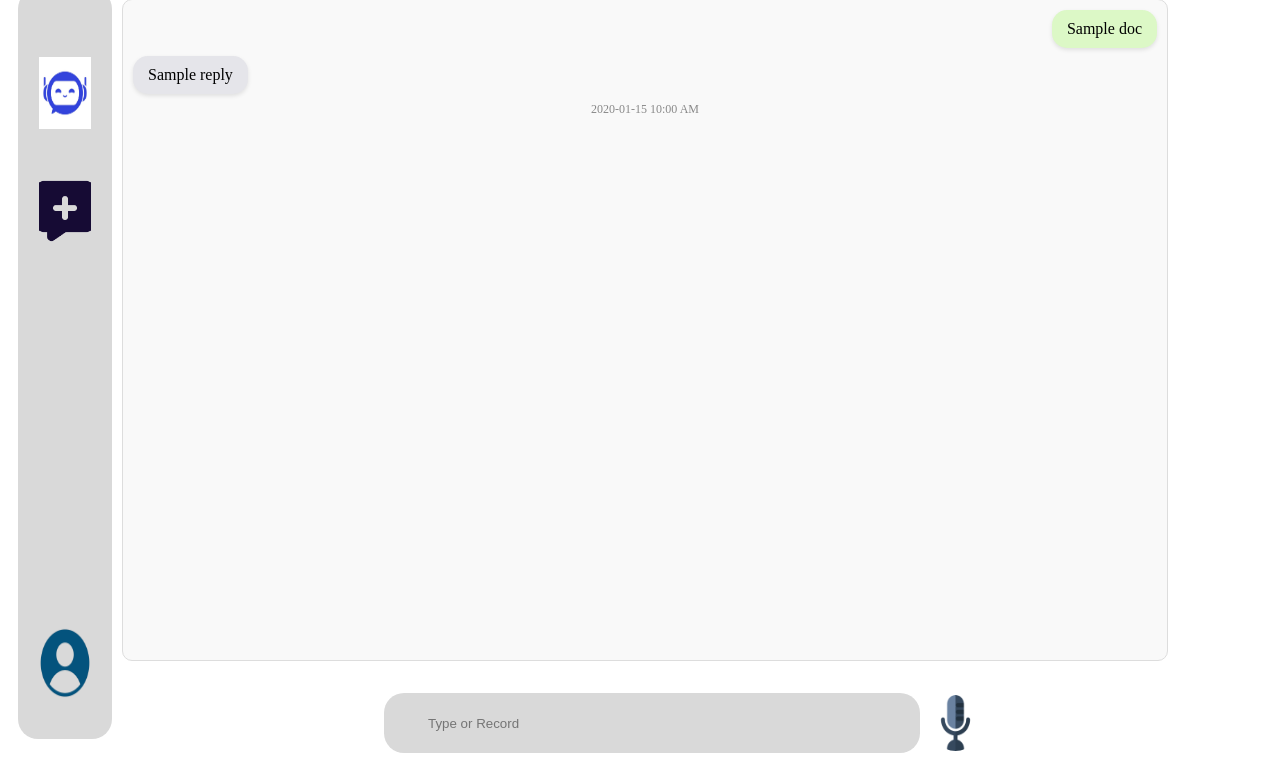
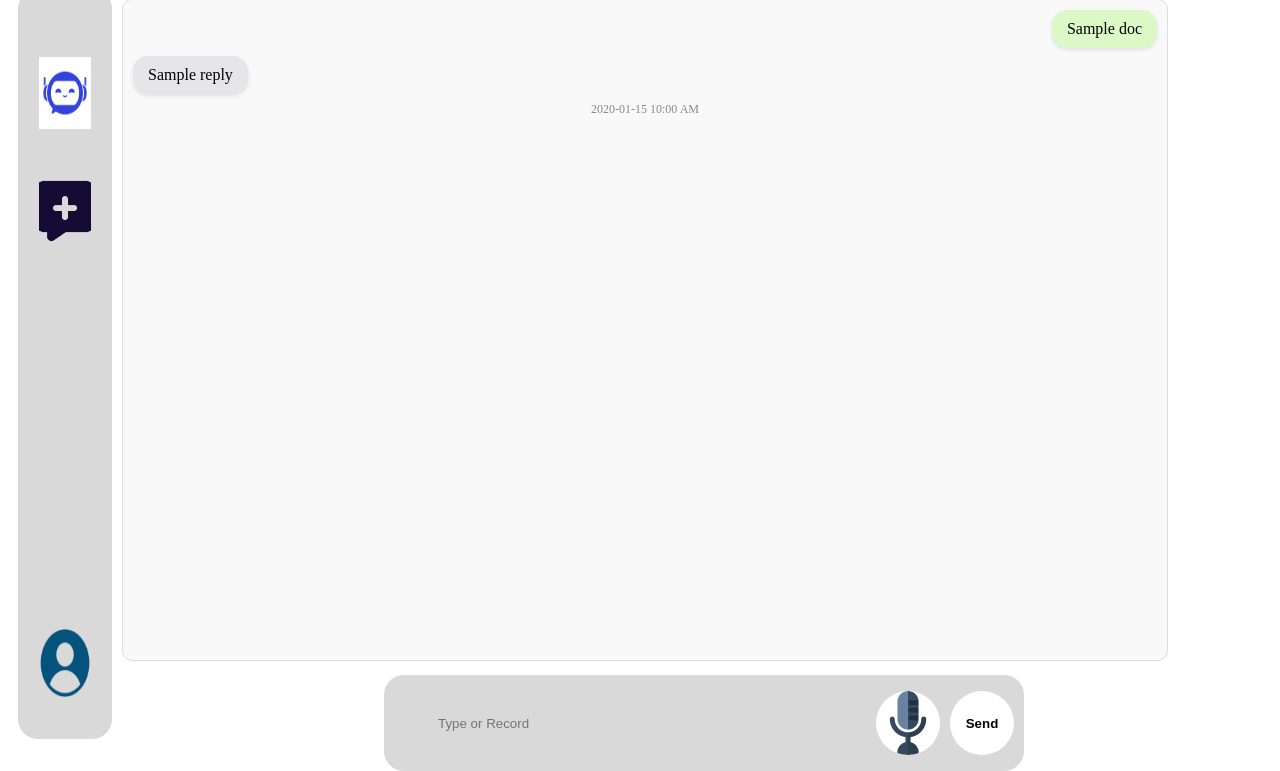
Before and after one commit to Redinferno1736/Jarvis, a Flask app: template templates/jip.html in a window 1280 px wide. Shown: the part 29-800 px from the top of the page. Run offline with Flask 3, Linux system fonts and the light colour scheme; the template is opened without the code that fills it: most values are stand-ins (such as "Sample title", 1, 10 or a date in 2020); parts of the project's set-up code (start-up, migrations or seed data) failed here and were passed over.

Commit message:
Added Send button

```diff
--- a/main.py
+++ b/main.py
@@ -1,6 +1,6 @@
 import os
 import io
-from flask import Flask, redirect, url_for, jsonify, session, request, render_template, flash, send_file, url_for
+from flask import Flask, redirect, url_for, jsonify, session, request, render_template, flash, send_file, url_for,Response
 from authlib.integrations.flask_client import OAuth
 from dotenv import load_dotenv
 from pymongo import MongoClient
@@ -12,10 +12,12 @@ from slugify import slugify
 import gridfs
 from pydub import AudioSegment
 import speech_recognition as sr
+from gtts import gTTS
+from google.cloud import texttospeech
 
 load_dotenv()
 
-AudioSegment.converter = os.path.abspath("ffmpeg/ffmpeg")
+# AudioSegment.converter = os.path.abspath("ffmpeg/ffmpeg")
 
 app = Flask(__name__)
 app.secret_key = os.getenv("SECRET_KEY")
@@ -172,6 +174,30 @@ def voice_search():
     except sr.RequestError:
         return jsonify({"error": "Speech recognition service unavailable"}), 500
 
+@app.route("/speak/<text>")
+def speak(text):
+    try:
+        tts = gTTS(text=text, lang="en")
+
+        # Save to an in-memory BytesIO object
+        audio_io = io.BytesIO()
+        tts.save(audio_io)
+        audio_io.seek(0)
+
+        # Store in MongoDB GridFS
+        audio_id = fs.put(audio_io, filename=f"{slugify(text)}.mp3")
+
+        # Retrieve and send the file from MongoDB
+        audio_stream = fs.get(audio_id)
+        response = send_file(io.BytesIO(audio_stream.read()), mimetype="audio/mpeg")
+
+        # Delete the file from MongoDB after sending it
+        fs.delete(audio_id)
+
+        return response
+    except Exception as e:
+        return jsonify({"error": str(e)}), 500
+
 @app.route("/logout")
 def logout():
     session.clear()
--- a/templates/jip.html
+++ b/templates/jip.html
@@ -1,63 +1,4 @@
 <!-- <!DOCTYPE html>
-<html lang="en">
-
-<head>
-    <meta charset="UTF-8">
-    <meta name="viewport" content="width=device-width, initial-scale=1.0">
-    <title>Home</title>
-    <link rel="stylesheet" href="/static/jip.css">
-</head>
-
-<body>
-    {% if not documents %}
-    <div class="txt">
-        Hello! I am {{name}}, How can I help you?
-    </div>
-    {% endif %}
-    <form action="/home" method="post">
-        <div class="sb">
-            <img class="i1" src="/static/assets/jarvis logo.jpg" alt="">
-            <button class="newchat" type="button" onclick="window.location.href='/new'">
-                <img class="i2" src="/static/assets/new-chat_12380562.png" alt="">
-            </button>
-            <div class="profile">
-                <img class="i3" src="/static/assets/pngwing.com.png" alt="">
-                <ul class="dropdown-content">
-                    <li>Name: {{ username or 'N/A' }}</li>
-                    <li><a href="/edit">Edit Personality</a></li>
-                    <li><a href="/logout">Log Out</a></li>
-                </ul>
-            </div>
-
-        </div>
-        <div class="input-container">
-            <input type="text" placeholder="Type or Record" name="user_query" required>
-            <button class="mic" type="button" onclick="window.location.href='/voicesearch'">
-                <img src="/static/assets/pngegg.png" alt="">
-            </button>
-        </div>
-
-    </form>
-
-    <div class="chat-history">
-        {% for doc in documents %}
-        <div class="chat-item user-message">
-            {{ doc.question }}
-        </div>
-        <div class="chat-item bot-message">
-            {{ doc.reply }}
-        </div>
-        <div class="chat-time">
-            {{ doc.time.strftime('%Y-%m-%d %I:%M %p') }}
-        </div>
-        {% endfor %}
-    </div>
-
-</body>
-
-</html> -->
-
-<!DOCTYPE html>
 <html lang="en">
 
 <head>
@@ -145,4 +86,235 @@
     </script>
 
 </body>
+</html> -->
+
+
+<!-- <!DOCTYPE html>
+<html lang="en">
+
+<head>
+    <meta charset="UTF-8">
+    <meta name="viewport" content="width=device-width, initial-scale=1.0">
+    <title>Home</title>
+    <link rel="stylesheet" href="/static/jip.css">
+</head>
+
+<body>
+    {% if not documents %}
+    <div class="txt">
+        Hello! I am {{ name }}, How can I help you?
+    </div>
+    {% endif %}
+
+    <form action="/home" method="post">
+        <div class="sb">
+            <img class="i1" src="/static/assets/jarvis logo.jpg" alt="">
+            <button class="newchat" type="button" onclick="window.location.href='/new'">
+                <img class="i2" src="/static/assets/new-chat_12380562.png" alt="">
+            </button>
+            <div class="profile">
+                <img class="i3" src="/static/assets/pngwing.com.png" alt="">
+                <ul class="dropdown-content">
+                    <li>Name: {{ username or 'N/A' }}</li>
+                    <li><a href="/edit">Edit Personality</a></li>
+                    <li><a href="/logout">Log Out</a></li>
+                </ul>
+            </div>
+        </div>
+
+        <div class="input-container">
+            <input id="textInput" type="text" placeholder="Type or Record" name="user_query">
+            <button class="mic" type="button" onclick="record()">
+                <img src="/static/assets/pngegg.png" alt="">
+            </button>
+        </div>
+    </form>
+
+    <div class="chat-history">
+        {% for doc in documents %}
+        <div class="chat-item user-message">
+            {{ doc.question }}
+        </div>
+        <div class="chat-item bot-message">
+            <span class="bot-text">{{ doc.reply }}</span>
+            <button class="speak-btn" onclick="speak('{{ doc.reply }}')">🔊</button>
+        </div>
+        <div class="chat-time">
+            {{ doc.time.strftime('%Y-%m-%d %I:%M %p') }}
+        </div>
+        {% endfor %}
+    </div>
+
+    <script>
+        let mediaRecorder;
+        let audioChunks = [];
+
+        async function record() {
+            let stream = await navigator.mediaDevices.getUserMedia({ audio: true });
+            mediaRecorder = new MediaRecorder(stream);
+
+            mediaRecorder.ondataavailable = event => audioChunks.push(event.data);
+
+            mediaRecorder.onstop = async () => {
+                let audioBlob = new Blob(audioChunks, { type: "audio/wav" });
+                let formData = new FormData();
+                formData.append("audio", audioBlob, "input.wav");
+
+                let response = await fetch("/voicesearch", { method: "POST", body: formData });
+                let data = await response.json();
+
+                if (data.error) {
+                    alert("Error: " + data.error);
+                    return;
+                }
+
+                document.getElementById("textInput").value = data.transcribed_text;
+                audioChunks = [];
+            };
+
+            mediaRecorder.start();
+            setTimeout(() => mediaRecorder.stop(), 5000); // Record for 5 seconds
+        }
+
+        function speak(text) {
+            let audio = new Audio(`/speak/${encodeURIComponent(text)}`);
+            audio.play();
+        }
+    </script>
+
+</body>
+</html> -->
+
+<!DOCTYPE html>
+<html lang="en">
+
+<head>
+    <meta charset="UTF-8">
+    <meta name="viewport" content="width=device-width, initial-scale=1.0">
+    <title>Home</title>
+    <link rel="stylesheet" href="/static/jip.css">
+    <style>
+        .input-container {
+            display: flex;
+            align-items: center;
+            gap: 10px;
+            position: absolute;
+            bottom: 0;
+            left: 30%;
+            top: 88%;
+            background-color: rgb(217, 217, 217);
+            padding: 10px;
+            border-radius: 20px;
+        }
+
+        .input-container input {
+            flex-grow: 1;
+            border-radius: 20px;
+            height: 4vh;
+            padding: 5px 44px;
+            background-color: rgb(217, 217, 217);
+            border-style: none;
+            width: 30vw;
+        }
+
+        .mic, .send {
+            height:8vh;
+            width: 8vh;
+            border-radius: 100%;
+            background-color: white;
+            border: none;
+            display: flex;
+            align-items: center;
+            justify-content: center;
+            cursor: pointer;
+        }
+
+        .mic img, .send {
+            height: 8vh;
+            width: 8vh;
+            border-radius: 100%;
+            font-weight: bolder;
+        }
+    </style>
+</head>
+
+<body>
+    {% if not documents %}
+    <div class="txt">
+        Hello! I am {{name}}, How can I help you?
+    </div>
+    {% endif %}
+
+    <form action="/home" method="post">
+        <div class="sb">
+            <img class="i1" src="/static/assets/jarvis logo.jpg" alt="">
+            <button class="newchat" type="button" onclick="window.location.href='/new'">
+                <img class="i2" src="/static/assets/new-chat_12380562.png" alt="">
+            </button>
+            <div class="profile">
+                <img class="i3" src="/static/assets/pngwing.com.png" alt="">
+                <ul class="dropdown-content">
+                    <li>Name: {{ username or 'N/A' }}</li>
+                    <li><a href="/edit">Edit Personality</a></li>
+                    <li><a href="/logout">Log Out</a></li>
+                </ul>
+            </div>
+        </div>
+
+        <div class="input-container">
+            <input id="textInput" type="text" placeholder="Type or Record" name="user_query">
+            <button class="mic" type="button" onclick="record()">
+                <img src="/static/assets/pngegg.png" alt="">
+            </button>
+            <button class="send" type="submit">Send</button>
+        </div>
+    </form>
+
+    <div class="chat-history">
+        {% for doc in documents %}
+        <div class="chat-item user-message">
+            {{ doc.question }}
+        </div>
+        <div class="chat-item bot-message">
+            {{ doc.reply }}
+        </div>
+        <div class="chat-time">
+            {{ doc.time.strftime('%Y-%m-%d %I:%M %p') }}
+        </div>
+        {% endfor %}
+    </div>
+
+    <script>
+        let mediaRecorder;
+        let audioChunks = [];
+
+        async function record() {
+            let stream = await navigator.mediaDevices.getUserMedia({ audio: true });
+            mediaRecorder = new MediaRecorder(stream);
+
+            mediaRecorder.ondataavailable = event => audioChunks.push(event.data);
+
+            mediaRecorder.onstop = async () => {
+                let audioBlob = new Blob(audioChunks, { type: "audio/wav" });
+                let formData = new FormData();
+                formData.append("audio", audioBlob, "input.wav");
+
+                let response = await fetch("/voicesearch", { method: "POST", body: formData });
+                let data = await response.json();
+
+                if (data.error) {
+                    alert("Error: " + data.error);
+                    return;
+                }
+
+                document.getElementById("textInput").value = data.transcribed_text;
+                audioChunks = [];
+            };
+
+            mediaRecorder.start();
+            setTimeout(() => mediaRecorder.stop(), 5000); // Record for 5 seconds
+        }
+    </script>
+
+</body>
 </html>
```
Also changed, not shown: 1 other file.
